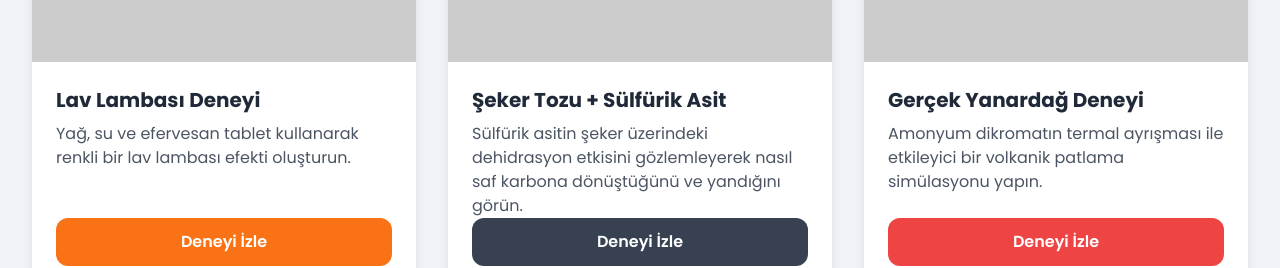
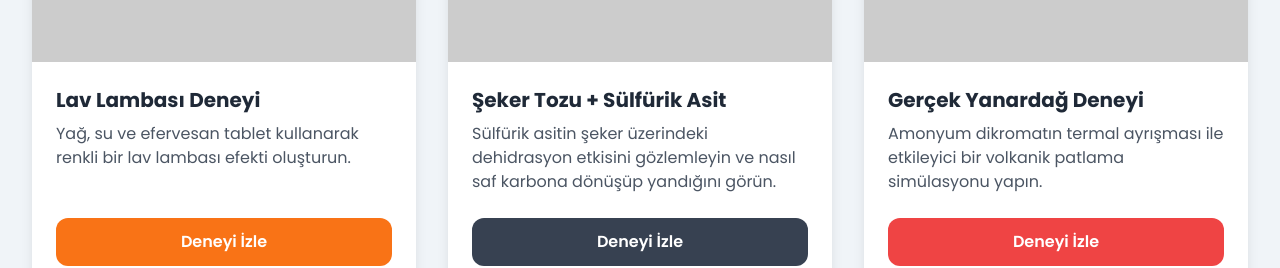
Before and after one commit to bmErdoganAksu/ErdoganAksu, a plain HTML site: page index.html in a window 1280 px wide. Shown: the part 1280-1548 px from the top of the page. Drawn offline with nearby package versions, Linux system fonts and the light colour scheme; placeholder pictures from the web are drawn by us.

Commit message:
Update index.html

```diff
--- a/index.html
+++ b/index.html
@@ -257,7 +257,7 @@
                     <img src="https://placehold.co/600x400/34495e/ffffff?text=Şeker+ve+Asit" alt="Şeker Tozu + Sülfürik Asit Deneyi" class="w-full h-48 object-cover rounded-t-xl">
                     <div class="p-6">
                         <h3 class="text-xl font-bold mb-2 text-gray-800">Şeker Tozu + Sülfürik Asit</h3>
-                        <p class="text-gray-600 mb-4 h-20">Sülfürik asitin şeker üzerindeki dehidrasyon etkisini gözlemleyerek nasıl saf karbona dönüştüğünü ve yandığını görün.</p>
+                        <p class="text-gray-600 mb-4 h-20">Sülfürik asitin şeker üzerindeki dehidrasyon etkisini gözlemleyin ve nasıl saf karbona dönüşüp yandığını görün.</p>
                         <a href="https://www.youtube.com/shorts/I7d-ZhyKbBc" target="_blank" class="experiment-btn bg-gray-700 hover:bg-gray-800">Deneyi İzle</a>
                     </div>
                 </div>
```
